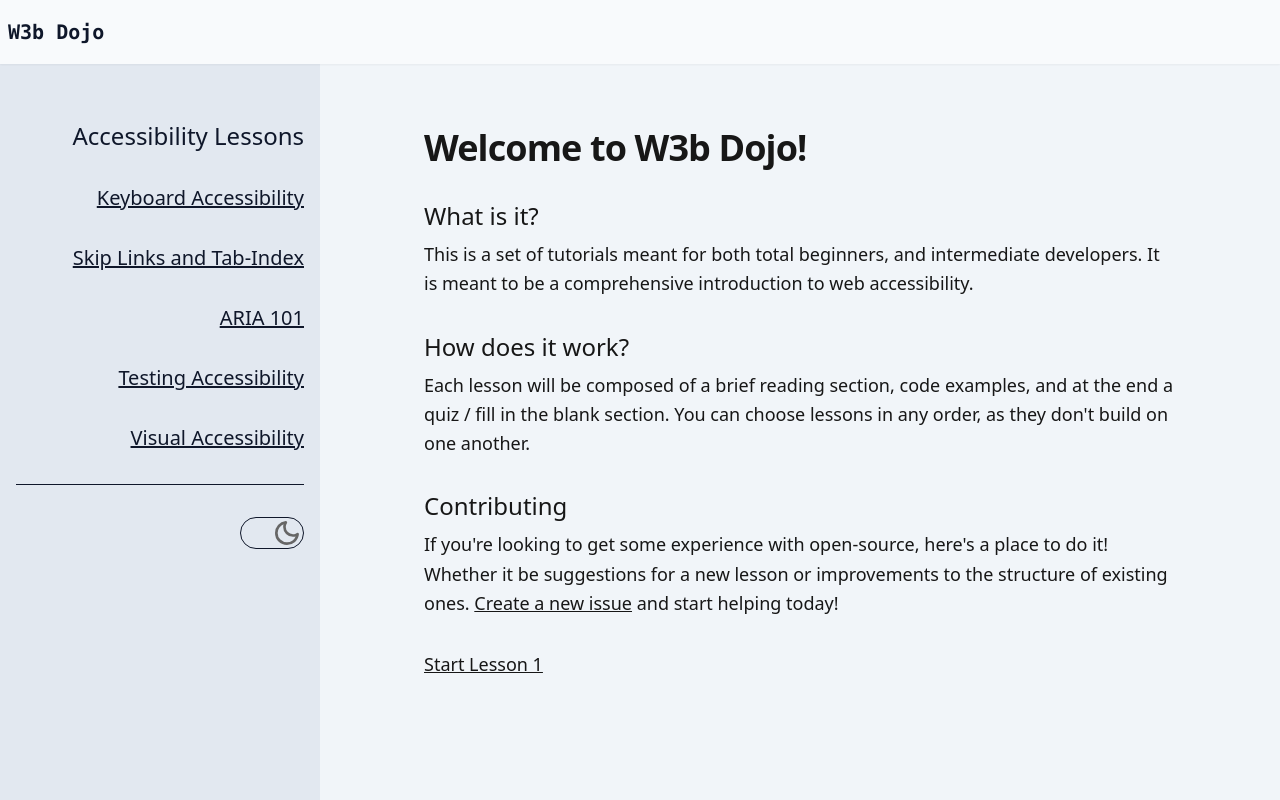
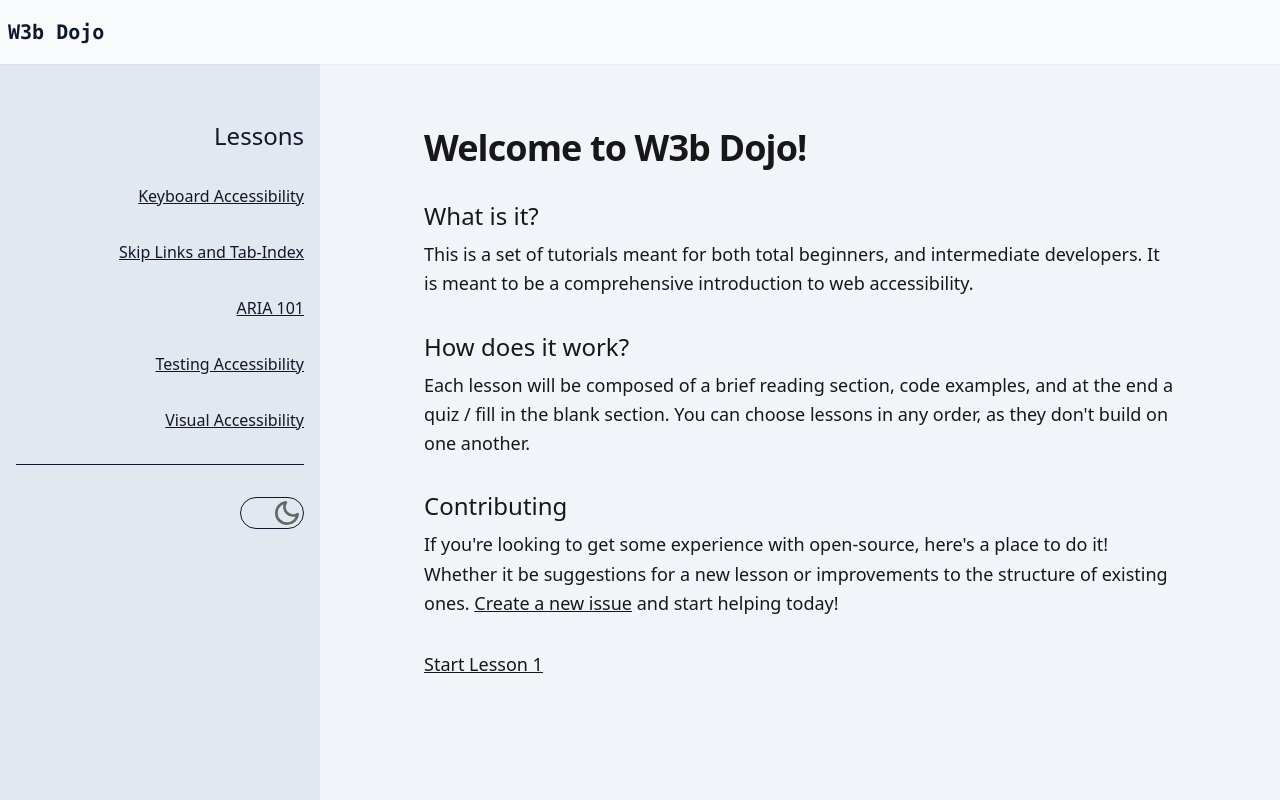
Before and after one commit to joayo13/w3bdojo, a SvelteKit app: page / in a window 1280 px wide. Built offline with nearby package versions, Linux system fonts and the light colour scheme.

Commit message:
made sidebar links to be consistent with regular body text size

```diff
--- a/src/routes/+layout.svelte
+++ b/src/routes/+layout.svelte
@@ -61,8 +61,8 @@
 	aria-labelledby="lessons-header"
 	class="fixed hidden h-screen w-80 flex-col bg-slate-200 px-4 pt-16 text-right text-slate-900 md:flex dark:bg-slate-800 dark:text-slate-200"
 >
-	<h2 class="mt-14 text-2xl" id="lessons-header">Accessibility Lessons</h2>
-	<ul class="relative mt-8 flex flex-col gap-8 text-xl">
+	<h2 class="mt-14 text-2xl" id="lessons-header">Lessons</h2>
+	<ul class="relative mt-8 flex flex-col gap-8">
 		<li>
 			<a href="/lessons/lesson-1">Keyboard Accessibility</a>
 		</li>
```
